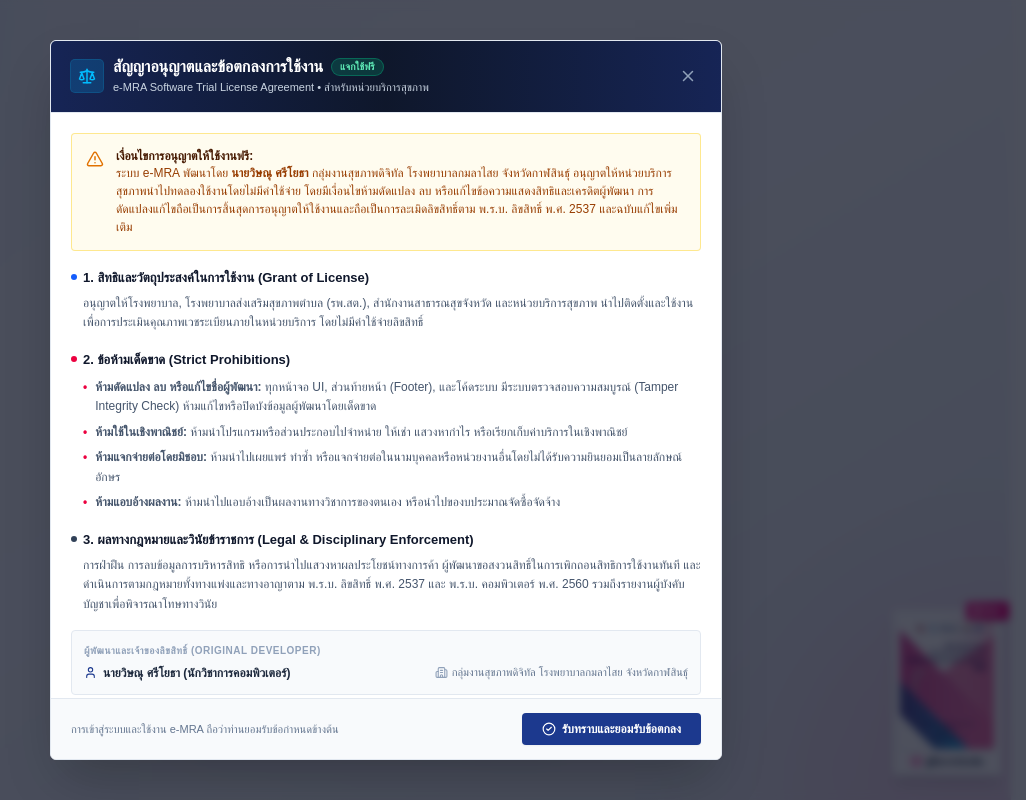
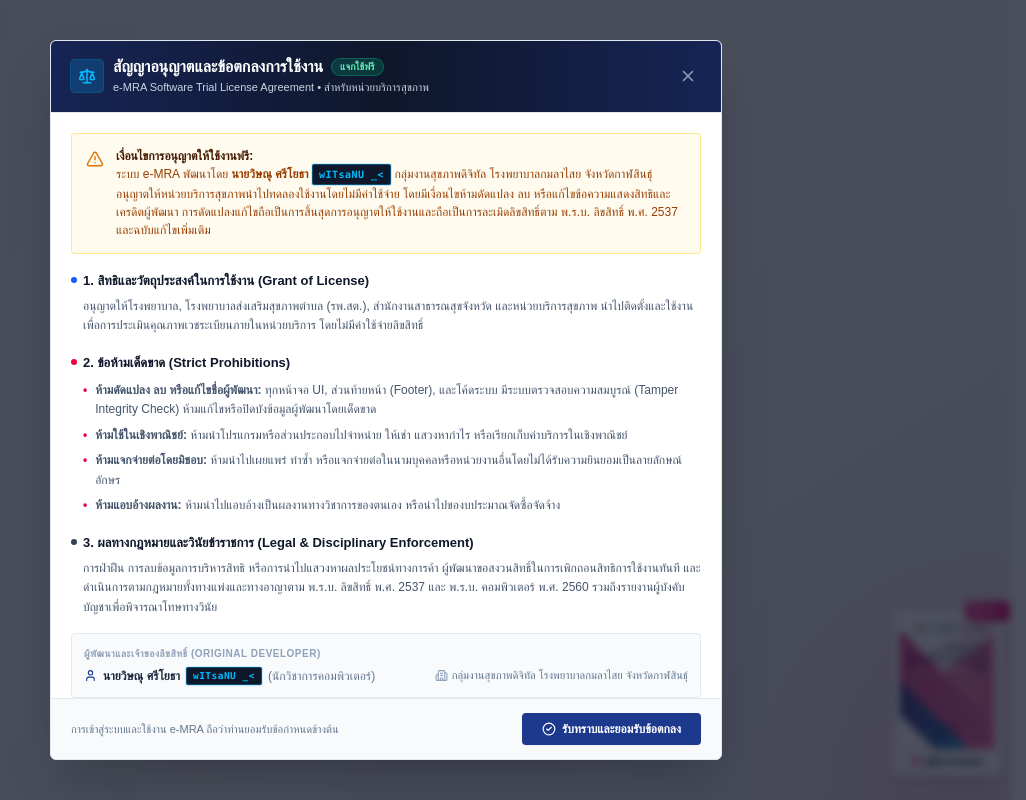
Before and after one commit to witsanu-dev/public-mra, a Next.js app: page /mra/login in a window 1280 px wide. Both pictures are taken after a click on the button "ข้อตกลงและสัญญาอนุญาต (License Agreement)". Shown: the whole page, without its empty margins (254-1280 px from the left). Built offline with nearby package versions, Linux system fonts and the light colour scheme; no server answers; a web font is replaced by a local one.

Commit message:
feat: add developer alias wITsaNU _< with modern badge styling and tamper integrity protection

```diff
--- a/src/app/login/page.tsx
+++ b/src/app/login/page.tsx
@@ -25,7 +25,7 @@
 } from 'lucide-react';
 import { useAuthStore } from '@/store/useAuthStore';
 import { alertInput, alertSuccess } from '@/lib/mra-alert';
-import { APP_VERSION, APP_YEAR, apiUrl, assetUrl, BASE_PATH, DEVELOPER_NAME, DEVELOPER_POSITION, DEVELOPER_ORGANIZATION } from '@/lib/constants';
+import { APP_VERSION, APP_YEAR, apiUrl, assetUrl, BASE_PATH, DEVELOPER_NAME, DEVELOPER_ALIAS, DEVELOPER_POSITION, DEVELOPER_ORGANIZATION } from '@/lib/constants';
 import { HisStatusBadge } from '@/components/ui/HisStatusBadge';
 import { DatabaseConnectionModal } from '@/components/settings/DatabaseConnectionModal';
 import { EulaModal } from '@/components/mra/EulaModal';
@@ -544,10 +544,15 @@
             </div>
 
             {/* Developer Details */}
-            <p className="text-xs font-semibold text-slate-800 mt-1.5 leading-snug">
-              {DEVELOPER_NAME} <span className="text-slate-300 mx-1">|</span> {DEVELOPER_POSITION}
-            </p>
-            <p className="text-[11px] text-slate-500 mt-0.5 leading-snug">
+            <div className="flex items-center justify-center gap-1.5 mt-1.5 flex-wrap">
+              <span className="text-xs font-bold text-slate-800">{DEVELOPER_NAME}</span>
+              <span className="inline-flex items-center px-1.5 py-0.5 rounded-xs font-mono text-[9.5px] font-extrabold bg-slate-900 text-sky-400 border border-sky-500/40 shadow-xs tracking-wider ring-1 ring-sky-400/20">
+                {DEVELOPER_ALIAS}
+              </span>
+              <span className="text-slate-300 mx-0.5">|</span>
+              <span className="text-xs text-slate-600">{DEVELOPER_POSITION}</span>
+            </div>
+            <p className="text-[11px] text-slate-500 mt-1 leading-snug">
               {DEVELOPER_ORGANIZATION}
             </p>
 
--- a/src/components/layout/Footer.tsx
+++ b/src/components/layout/Footer.tsx
@@ -2,7 +2,7 @@
 
 import React from 'react';
 import { Terminal } from 'lucide-react';
-import { APP_VERSION, APP_YEAR, DEVELOPER_NAME, DEVELOPER_POSITION, DEVELOPER_ORGANIZATION } from '@/lib/constants';
+import { APP_VERSION, APP_YEAR, DEVELOPER_NAME, DEVELOPER_ALIAS, DEVELOPER_POSITION, DEVELOPER_ORGANIZATION } from '@/lib/constants';
 import { HisStatusBadge } from '@/components/ui/HisStatusBadge';
 
 export function Footer() {
@@ -25,6 +25,9 @@
                 DEVELOPMENT BY
               </span>
               <span className="font-bold text-sky-600">{DEVELOPER_NAME}</span>
+              <span className="inline-flex items-center px-1.5 py-0.5 rounded-xs font-mono text-[9.5px] font-extrabold bg-slate-900 text-sky-400 border border-sky-500/40 shadow-xs tracking-wider ring-1 ring-sky-400/20">
+                {DEVELOPER_ALIAS}
+              </span>
               <span className="text-slate-300 hidden sm:inline">|</span>
               <span className="text-slate-600 text-[10.5px]">{DEVELOPER_POSITION}</span>
             </div>
--- a/src/components/mra/EulaModal.tsx
+++ b/src/components/mra/EulaModal.tsx
@@ -2,7 +2,7 @@
 
 import React, { useEffect } from 'react';
 import { ShieldCheck, X, AlertTriangle, FileText, CheckCircle2, Building2, User, Scale } from 'lucide-react';
-import { DEVELOPER_NAME, DEVELOPER_POSITION, DEVELOPER_ORGANIZATION } from '@/lib/constants';
+import { DEVELOPER_NAME, DEVELOPER_ALIAS, DEVELOPER_POSITION, DEVELOPER_ORGANIZATION } from '@/lib/constants';
 
 interface EulaModalProps {
   isOpen: boolean;
@@ -68,7 +68,7 @@
             <div className="space-y-1 text-xs">
               <span className="font-bold text-amber-950">เงื่อนไขการอนุญาตให้ใช้งานฟรี:</span>
               <p className="text-amber-800 leading-normal">
-                ระบบ e-MRA พัฒนาโดย <strong>นาย{DEVELOPER_NAME}</strong> {DEVELOPER_ORGANIZATION} อนุญาตให้หน่วยบริการสุขภาพนำไปทดลองใช้งานโดยไม่มีค่าใช้จ่าย โดยมีเงื่อนไขห้ามดัดแปลง ลบ หรือแก้ไขข้อความแสดงสิทธิและเครดิตผู้พัฒนา การดัดแปลงแก้ไขถือเป็นการสิ้นสุดการอนุญาตให้ใช้งานและถือเป็นการละเมิดลิขสิทธิ์ตาม พ.ร.บ. ลิขสิทธิ์ พ.ศ. 2537 และฉบับแก้ไขเพิ่มเติม
+                ระบบ e-MRA พัฒนาโดย <strong>นาย{DEVELOPER_NAME}</strong> <span className="inline-flex items-center px-1.5 py-0.5 rounded-xs font-mono text-[10px] font-extrabold bg-slate-900 text-sky-400 border border-sky-500/40 shadow-xs tracking-wider ring-1 ring-sky-400/20">{DEVELOPER_ALIAS}</span> {DEVELOPER_ORGANIZATION} อนุญาตให้หน่วยบริการสุขภาพนำไปทดลองใช้งานโดยไม่มีค่าใช้จ่าย โดยมีเงื่อนไขห้ามดัดแปลง ลบ หรือแก้ไขข้อความแสดงสิทธิและเครดิตผู้พัฒนา การดัดแปลงแก้ไขถือเป็นการสิ้นสุดการอนุญาตให้ใช้งานและถือเป็นการละเมิดลิขสิทธิ์ตาม พ.ร.บ. ลิขสิทธิ์ พ.ศ. 2537 และฉบับแก้ไขเพิ่มเติม
               </p>
             </div>
           </div>
@@ -135,10 +135,14 @@
               ผู้พัฒนาและเจ้าของลิขสิทธิ์ (Original Developer)
             </span>
             <div className="flex flex-col sm:flex-row sm:items-center sm:justify-between gap-1 text-slate-800">
-              <span className="font-bold text-xs flex items-center gap-1.5">
+              <div className="font-bold text-xs flex items-center gap-1.5">
                 <User size={13} className="text-blue-900" />
-                นาย{DEVELOPER_NAME} ({DEVELOPER_POSITION})
-              </span>
+                <span>นาย{DEVELOPER_NAME}</span>
+                <span className="inline-flex items-center px-1.5 py-0.5 rounded-xs font-mono text-[9.5px] font-extrabold bg-slate-900 text-sky-400 border border-sky-500/40 shadow-xs tracking-wider ring-1 ring-sky-400/20">
+                  {DEVELOPER_ALIAS}
+                </span>
+                <span className="text-slate-500 font-normal">({DEVELOPER_POSITION})</span>
+              </div>
               <span className="text-[11px] text-slate-500 flex items-center gap-1">
                 <Building2 size={13} className="text-slate-400" />
                 {DEVELOPER_ORGANIZATION}
--- a/src/lib/constants.ts
+++ b/src/lib/constants.ts
@@ -28,27 +28,29 @@
 
 /**
  * Developer & Authorship Metadata (Protected by Tamper Integrity Check)
- * ห้ามแก้ไขหรือดัดแปลงชื่อ ตำแหน่ง และหน่วยงานผู้พัฒนาโดยไม่ได้รับอนุญาต
+ * ห้ามแก้ไขหรือดัดแปลงชื่อ ฉายา ตำแหน่ง และหน่วยงานผู้พัฒนาโดยไม่ได้รับอนุญาต
  */
 export const DEVELOPER_NAME = 'วิษณุ ศรีโยธา';
+export const DEVELOPER_ALIAS = 'wITsaNU _<';
 export const DEVELOPER_POSITION = 'นักวิชาการคอมพิวเตอร์';
 export const DEVELOPER_ORGANIZATION = 'กลุ่มงานสุขภาพดิจิทัล โรงพยาบาลกมลาไสย จังหวัดกาฬสินธุ์';
 
 /**
  * Expected SHA-256 signature for:
- * `${DEVELOPER_NAME}|${DEVELOPER_POSITION}|${DEVELOPER_ORGANIZATION}`
+ * `${DEVELOPER_NAME}|${DEVELOPER_ALIAS}|${DEVELOPER_POSITION}|${DEVELOPER_ORGANIZATION}`
  */
-export const DEVELOPER_SIGNATURE = '02b8d6bf3e6e98533c9fc860a4d05fb1c35f0619b638af5d47683171e5c29070';
+export const DEVELOPER_SIGNATURE = '56bbd280aadba91a3567c573b3c6179d743e54bae0b598a81d82a6f2583993b5';
 
 /**
  * Computes the SHA-256 hash of developer credentials using Web Crypto API
  */
 export async function computeDeveloperHash(
   name = DEVELOPER_NAME,
+  alias = DEVELOPER_ALIAS,
   position = DEVELOPER_POSITION,
   org = DEVELOPER_ORGANIZATION
 ): Promise<string> {
-  const payload = `${name}|${position}|${org}`;
+  const payload = `${name}|${alias}|${position}|${org}`;
   const encoded = new TextEncoder().encode(payload);
   const buf = await crypto.subtle.digest('SHA-256', encoded);
   return Array.from(new Uint8Array(buf))
--- a/src/proxy.ts
+++ b/src/proxy.ts
@@ -2,6 +2,7 @@
 import { SESSION_COOKIE_NAME, verifySessionToken } from '@/lib/auth-token';
 import {
   DEVELOPER_NAME,
+  DEVELOPER_ALIAS,
   DEVELOPER_POSITION,
   DEVELOPER_ORGANIZATION,
   DEVELOPER_SIGNATURE,
@@ -11,7 +12,7 @@
 /**
  * Hardcoded Expected SHA-256 Author Signature (Immutable Double-Check)
  */
-const REQUIRED_AUTHOR_SIGNATURE = '02b8d6bf3e6e98533c9fc860a4d05fb1c35f0619b638af5d47683171e5c29070';
+const REQUIRED_AUTHOR_SIGNATURE = '56bbd280aadba91a3567c573b3c6179d743e54bae0b598a81d82a6f2583993b5';
 
 /**
  * Render tamper detection security response
@@ -28,7 +29,7 @@
           conditions: 'ห้ามดัดแปลง ลบ หรือแก้ไขชื่อผู้พัฒนา ห้ามจำหน่าย แจกจ่ายต่อ หรือใช้ในเชิงพาณิชย์โดยเด็ดขาด',
         },
         author: {
-          name: 'นายวิษณุ ศรีโยธา',
+          name: 'นายวิษณุ ศรีโยธา (wITsaNU _<)',
           position: 'นักวิชาการคอมพิวเตอร์',
           organization: 'กลุ่มงานสุขภาพดิจิทัล โรงพยาบาลกมลาไสย จังหวัดกาฬสินธุ์',
         },
@@ -83,7 +84,7 @@
 
     <div class="box">
       <div class="box-title">ข้อมูลผู้พัฒนาต้นฉบับ (Original Author)</div>
-      <div class="author-name">นายวิษณุ ศรีโยธา</div>
+      <div class="author-name">นายวิษณุ ศรีโยธา <span style="font-family: monospace; font-size: 13px; color: #38bdf8; background: #0284c720; padding: 2px 6px; border-radius: 4px; border: 1px solid #38bdf840; margin-left: 6px;">wITsaNU _&lt;</span></div>
       <div class="author-desc">นักวิชาการคอมพิวเตอร์</div>
       <div class="author-desc">กลุ่มงานสุขภาพดิจิทัล โรงพยาบาลกมลาไสย จังหวัดกาฬสินธุ์</div>
     </div>
@@ -189,7 +190,12 @@
   }
 
   // ── 0. Author Tamper Integrity Check ──
-  const computedAuthorHash = await computeDeveloperHash(DEVELOPER_NAME, DEVELOPER_POSITION, DEVELOPER_ORGANIZATION);
+  const computedAuthorHash = await computeDeveloperHash(
+    DEVELOPER_NAME,
+    DEVELOPER_ALIAS,
+    DEVELOPER_POSITION,
+    DEVELOPER_ORGANIZATION
+  );
   if (
     computedAuthorHash !== REQUIRED_AUTHOR_SIGNATURE ||
     DEVELOPER_SIGNATURE !== REQUIRED_AUTHOR_SIGNATURE
```
Also changed, not shown: 2 other files (tests, documents, lock files or other folders).
